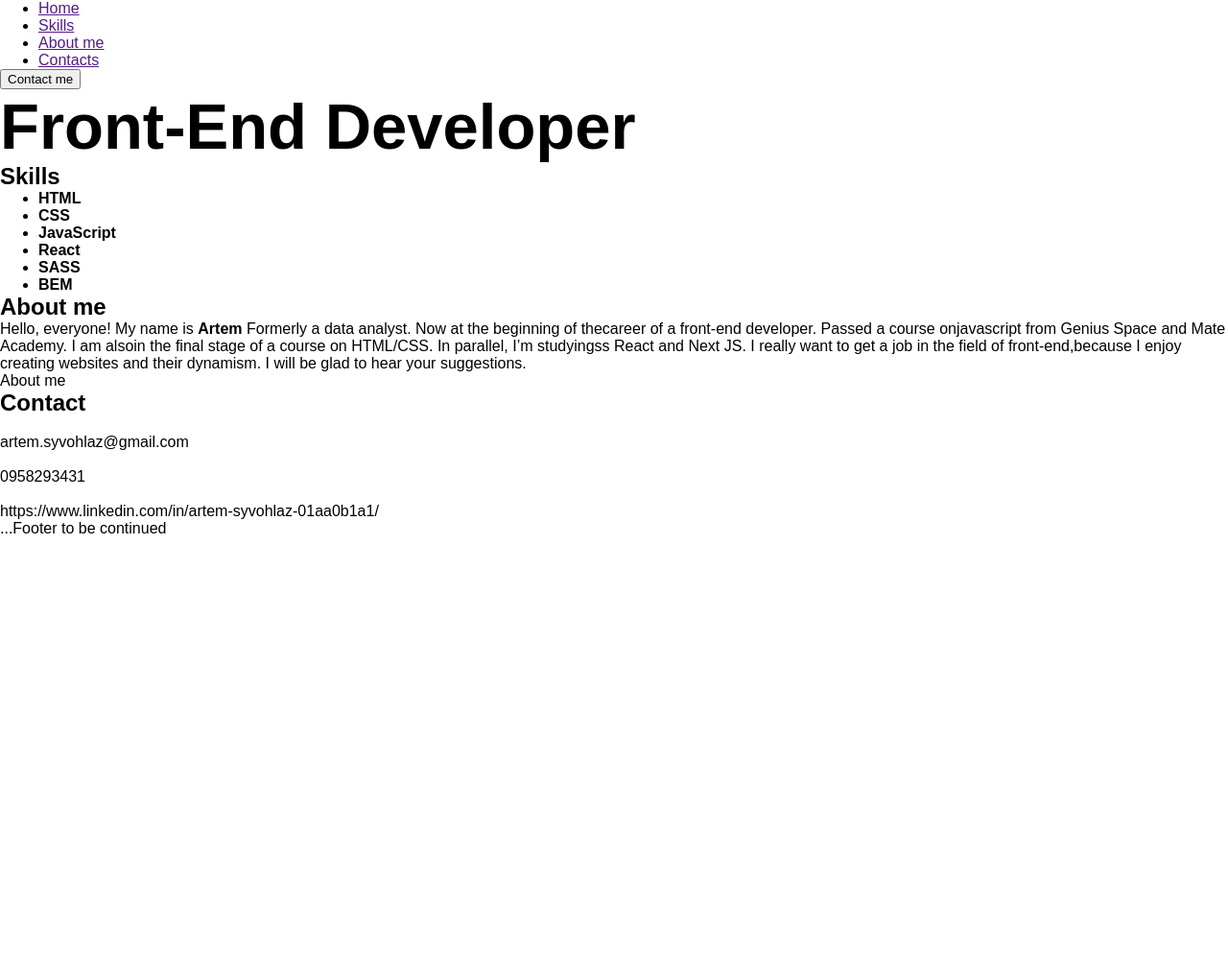
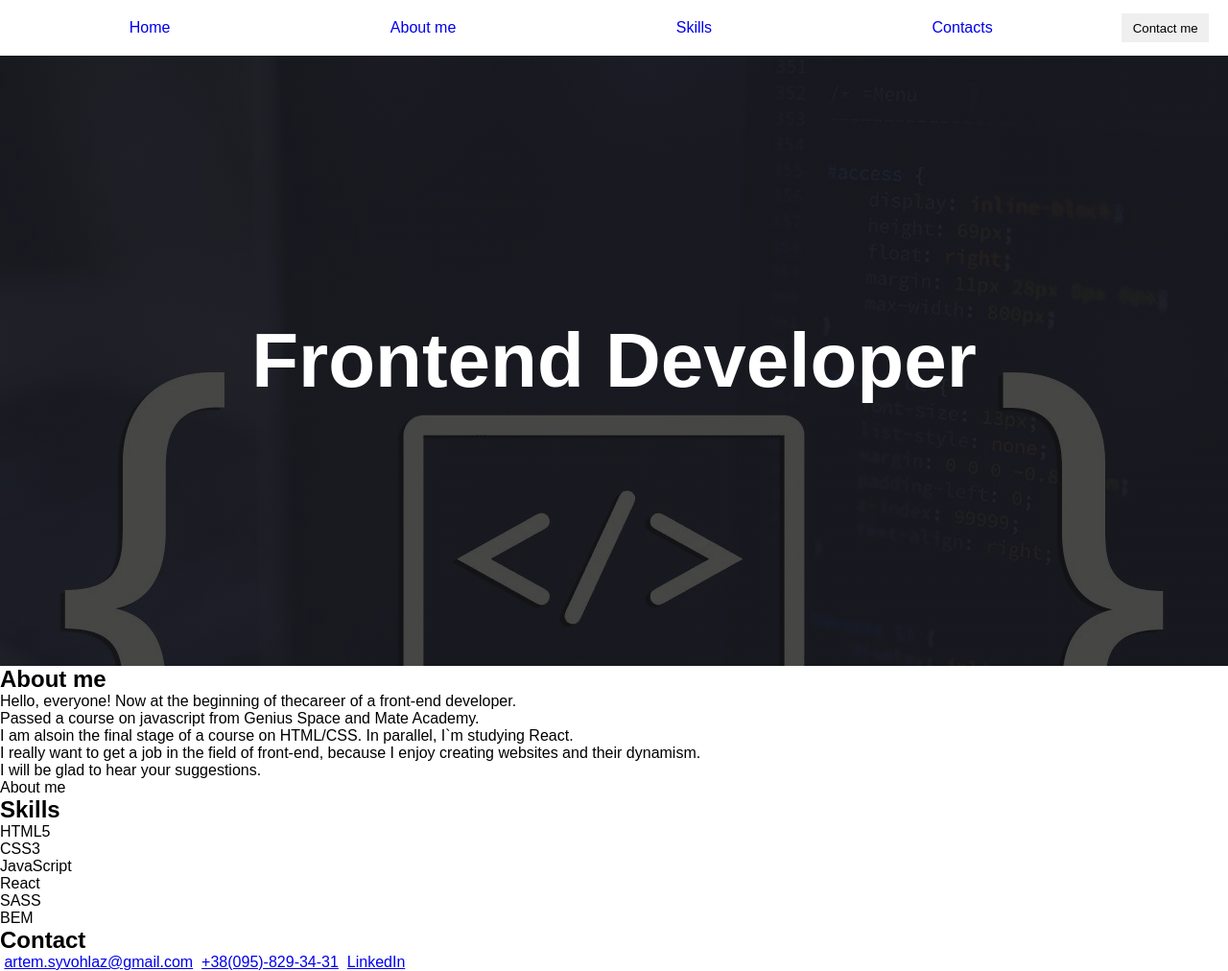
Before and after one commit to jonnytaddesky/CV, a plain HTML site: page index.html in a window 1280 px wide. Shown: the whole page at 96% size. Before the commit the page ends 800 px from the top, so only its background shows below. Drawn offline with Linux system fonts and the light colour scheme; a web font is replaced by a local one.

Commit message:
add test background and set hero section

```diff
--- a/index.html
+++ b/index.html
@@ -10,76 +10,68 @@
     <header class="header">
       <nav class="header-nav">
         <ul class="header-nav-list">
-          <li><a class="header-link" href="">Home</a></li>
-          <li><a class="header-link" href="">Skills</a></li>
-          <li><a class="header-link" href="">About me</a></li>
-          <li><a class="header-link" href="">Contacts</a></li>
+          <li><a class="header-nav-item" href="/">Home</a></li>
+          <li><a class="header-nav-item" href="/">About me</a></li>
+          <li><a class="header-nav-item" href="/">Skills</a></li>
+          <li><a class="header-nav-item" href="/">Contacts</a></li>
         </ul>
       </nav>
       <button class="header-button" type="button">Contact me</button>
     </header>
     <main>
       <section class="hero-section">
-        <h1 class="hero-section-title">Front-End Developer</h1>
+        <h1 class="hero-section-title">Frontend Developer</h1>
+      </section>
+      <section class="About me">
+        <h2 class="aboutme-section-title">About me</h2>
+        <p>
+          Hello, everyone! Now at the beginning of thecareer of a
+          <span>front-end developer</span>.
+        </p>
+        <p>Passed a course on javascript from Genius Space and Mate Academy.</p>
+        <p>
+          I am alsoin the final stage of a course on HTML/CSS. In parallel, I`m
+          studying React. <br />I really want to get a job in the field of
+          front-end, because I enjoy creating websites and their dynamism.
+        </p>
+        <p>I will be glad to hear your suggestions.</p>
+        <p>About me</p>
       </section>
       <section class="Skills">
         <h2 class="skills-section-title">Skills</h2>
         <ul>
           <li>
-            <article class="skills-images">
-              <h4>HTML</h4>
-            </article>
+            <span>HTML5</span>
           </li>
           <li>
-            <article>
-              <h4>CSS</h4>
-            </article>
+            <span>CSS3</span>
           </li>
           <li>
-            <article>
-              <h4>JavaScript</h4>
-            </article>
+            <span>JavaScript</span>
           </li>
           <li>
-            <article>
-              <h4>React</h4>
-            </article>
+            <span>React</span>
           </li>
           <li>
-            <article>
-              <h4>SASS</h4>
-            </article>
+            <span>SASS</span>
           </li>
           <li>
-            <article>
-              <h4>BEM</h4>
-            </article>
+            <span>BEM</span>
           </li>
         </ul>
-      </section>
-      <section class="About me">
-        <h2 class="aboutme-section-title">About me</h2>
-        <p>
-          Hello, everyone! My name is <b>Artem</b> Formerly a data analyst. Now
-          at the beginning of thecareer of a front-end developer. Passed a
-          course onjavascript from Genius Space and Mate Academy. I am alsoin
-          the final stage of a course on HTML/CSS. In parallel, I’m studyingss
-          React and Next JS. I really want to get a job in the field of
-          front-end,because I enjoy creating websites and their dynamism. I will
-          be glad to hear your suggestions.
-        </p>
-        <p>About me</p>
       </section>
       <section class="Contact">
         <h2 class="contact-section-title">Contact</h2>
         <img src="" alt="" />
-        <p>artem.syvohlaz@gmail.com</p>
+        <a href="mailto:">artem.syvohlaz@gmail.com</a>
         <img src="" alt="" />
-        <p>0958293431</p>
+        <a href="tel:+380958293431">+38(095)-829-34-31</a>
         <img src="" alt="" />
-        <p>https://www.linkedin.com/in/artem-syvohlaz-01aa0b1a1/</p>
+        <a href="https://www.linkedin.com/in/artem-syvohlaz-01aa0b1a1/"
+          >LinkedIn</a
+        >
       </section>
     </main>
-    <footer>...Footer to be continued</footer>
+    <!-- <footer>...Footer to be continued</footer> -->
   </body>
 </html>
--- a/styles/style.css
+++ b/styles/style.css
@@ -31,6 +31,7 @@
 }
 
 * {
+  padding: 0;
   margin: 0;
 }
 
@@ -38,7 +39,53 @@ body {
   font-family: Archivo, sans-serif;
 }
 
+.header {
+  height: auto;
+  display: flex;
+  align-items: center;
+  justify-content: space-around;
+}
+
+.header-nav {
+  width: 100%;
+}
+
+.header-nav-list {
+  display: flex;
+  margin: 0;
+  padding: 0;
+  justify-content: space-around;
+  list-style: none;
+  padding: 20px 10px 20px 20px;
+}
+.header-nav-item {
+  text-decoration: none;
+}
+
+.header-button {
+  width: 100px;
+  height: 30px;
+  margin-right: 20px;
+  margin-left: 10px;
+  border: 0;
+}
+.hero-section {
+  padding: 272px 0;
+  background-image: linear-gradient(
+      102.76deg,
+      rgba(18, 18, 17, 0.78) 2.03%,
+      rgba(18, 18, 17, 0.78) 58.46%,
+      rgba(18, 18, 17, 0.78) 90.36%
+    ),
+    url(/images/hero-background.jpg);
+  background-color: rgba(0, 0, 0, 0.5);
+  background-repeat: no-repeat;
+  background-position: center top;
+  /* background-size: cover; */
+}
 .hero-section-title {
-  font-size: 67px;
+  color: white;
+  text-align: center;
+  font-size: 80px;
   font-weight: 900;
 }
```
Also changed, not shown: images/hero-background.jpg (added).
